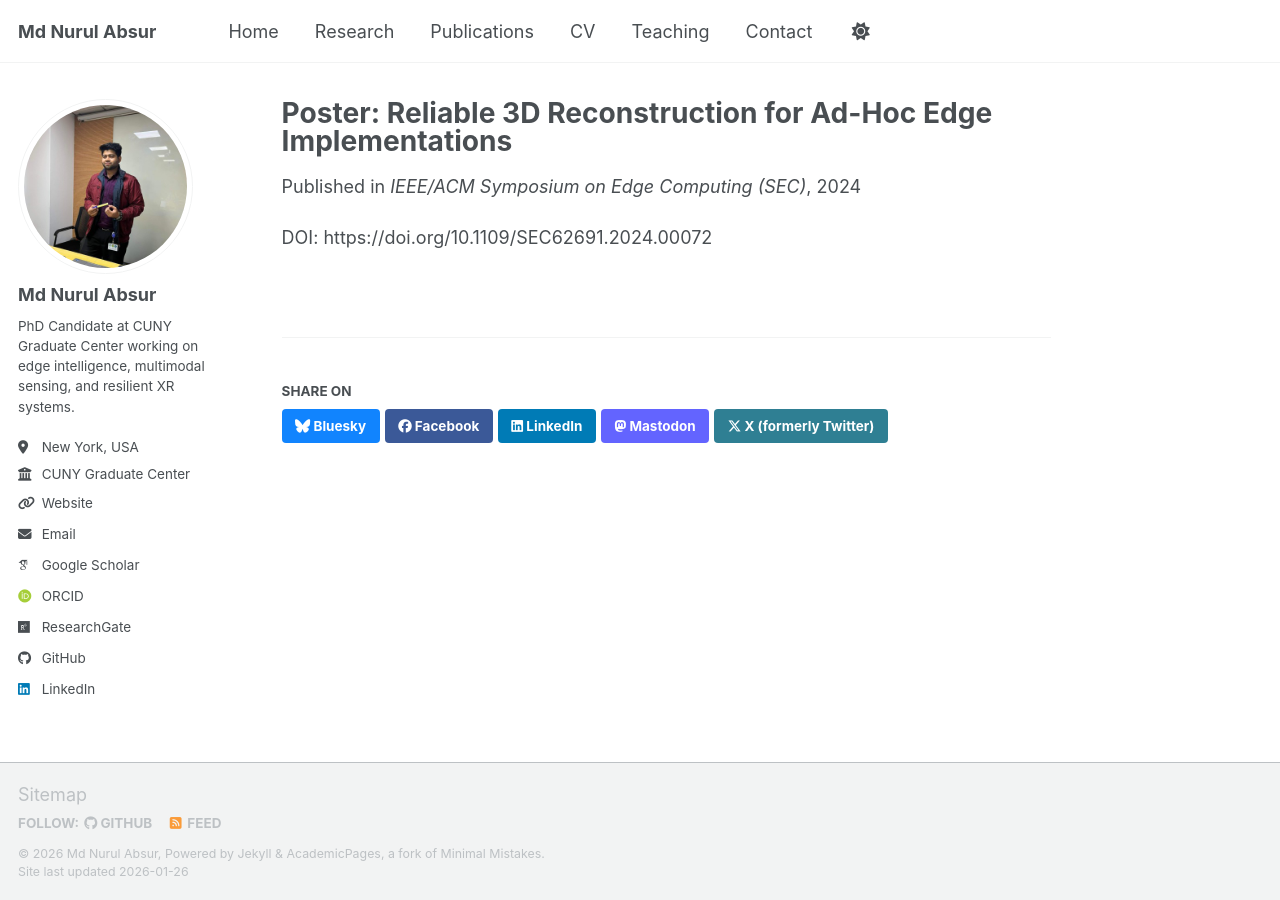
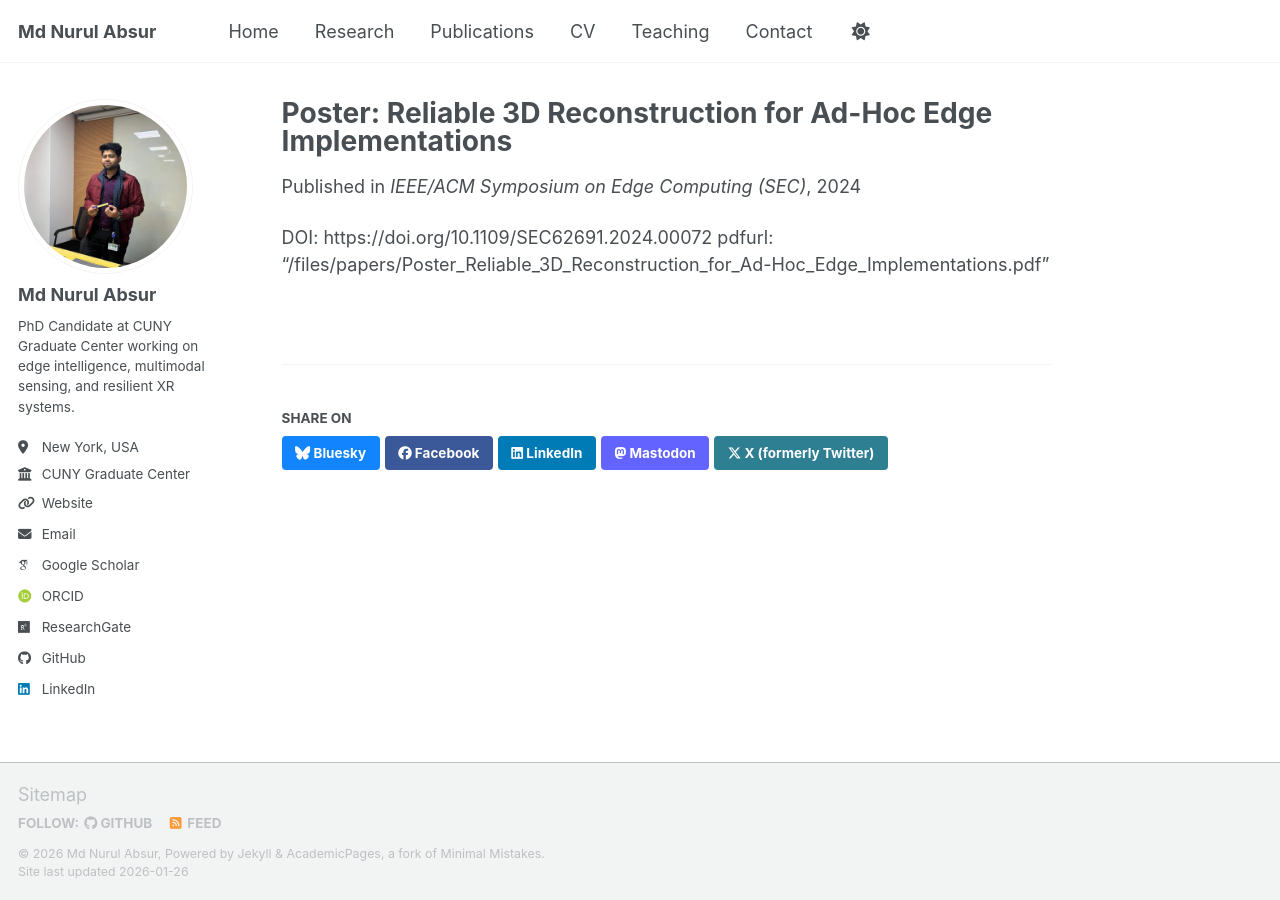
Before and after one commit to mdnurulabsur/mdnurulabsur.github.io, a Jekyll site: the page built from _publications/2024-12-01-sec-poster-reliable-3d-reconstruction.md, in a window 1280 px wide. Built offline with Jekyll 4.4.1, drawn with Linux system fonts in a browser that asks for light colours; some web fonts are replaced; a script bundle is joined from its source files by our own code; library files that are not in the unit come from our copies.

Commit message:
Update 2024-12-01-sec-poster-reliable-3d-reconstruction.md

```diff
--- a/_publications/2024-12-01-sec-poster-reliable-3d-reconstruction.md
+++ b/_publications/2024-12-01-sec-poster-reliable-3d-reconstruction.md
@@ -8,3 +8,4 @@ paperurl: "https://doi.org/10.1109/SEC62691.2024.00072"
 ---
 
 DOI: https://doi.org/10.1109/SEC62691.2024.00072
+pdfurl: "/files/papers/Poster_Reliable_3D_Reconstruction_for_Ad-Hoc_Edge_Implementations.pdf"
```
